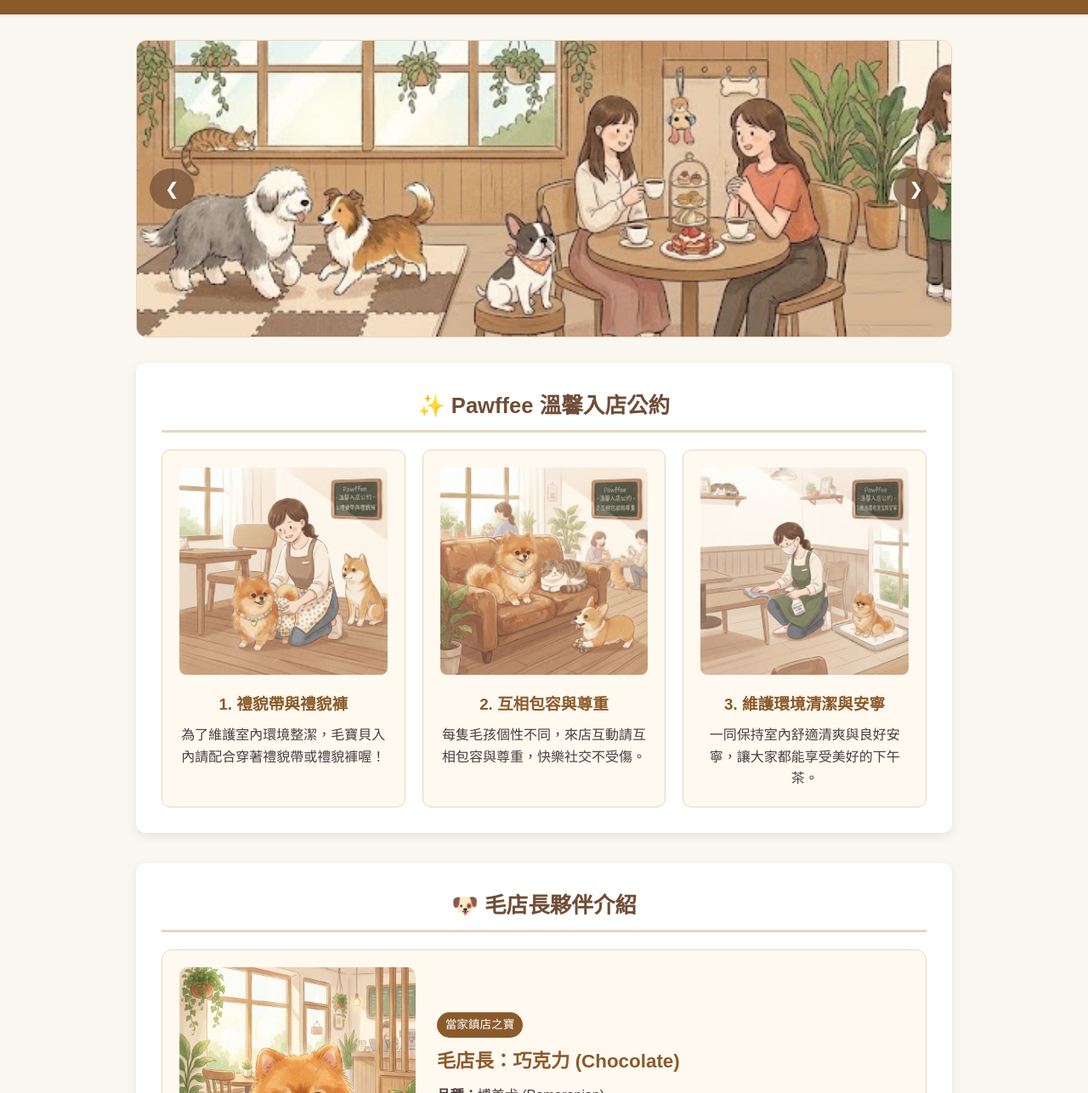
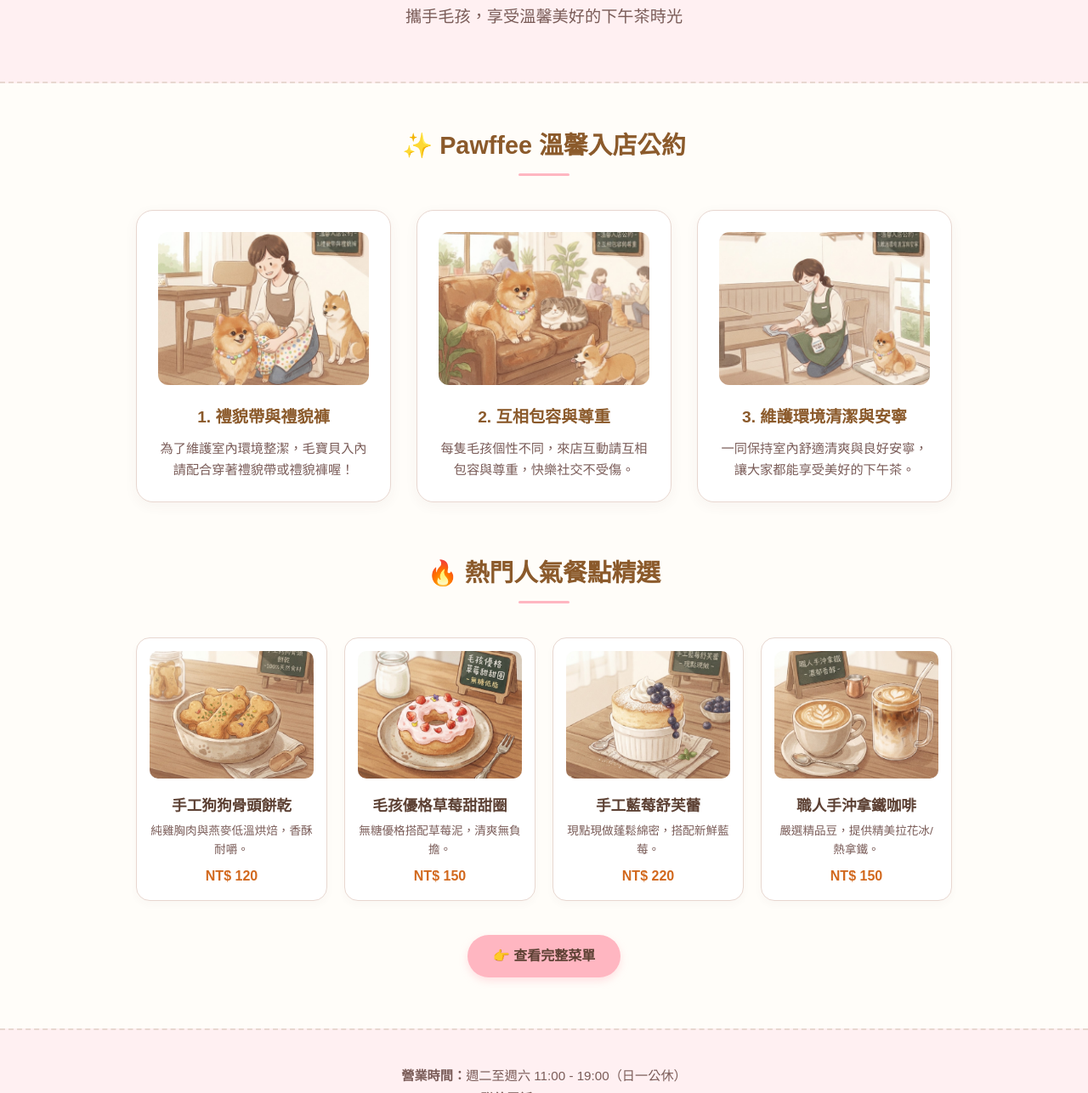
Before and after one commit to a0984030569-art/myweb, a plain HTML site: page index.html in a window 1280 px wide. Shown: the part 204-1490 px from the top of the page at 85% size. Drawn offline with Linux system fonts and the light colour scheme; a web font is replaced by a local one.

Commit message:
Update index.html

```diff
--- a/index.html
+++ b/index.html
@@ -1,196 +1,335 @@
 <!DOCTYPE html>
-<html lang="zh-TW">
+<html lang="zh-Hant">
 <head>
     <meta charset="UTF-8">
     <meta name="viewport" content="width=device-width, initial-scale=1.0">
-  <title>Pawffee Cafe - 寵物友善咖啡廳首頁</title>
+    <title>Pawffee Cafe 寵物友善咖啡廳</title>
+    <!-- Google Fonts 溫潤圓體 -->
+    <link href="https://fonts.googleapis.com/css2?family=Zen+Maru+Gothic:wght@400;500;700&display=swap" rel="stylesheet">
     <style>
-    * { box-sizing: border-box; font-family: 'PingFang TC', 'Microsoft JhengHei', sans-serif; margin: 0; padding: 0; }
-    body { background-color: #FAF6F0; color: #4A3E3D; line-height: 1.6; }
+        :root {
+            --primary-pink: #FFB6C1;
+            --soft-cream: #FFFDF9;
+            --warm-brown: #5C4033;
+            --accent-brown: #8B5A2B;
+            --light-pink-bg: #FFF0F2;
+            --border-color: #E8D7D0;
+        }
 
-    header { background-color: #6F4E37; color: white; padding: 2.5rem 1rem; text-align: center; }
-    header h1 { font-size: 2.2rem; margin-bottom: 8px; }
+        * {
+            box-sizing: border-box;
+            margin: 0;
+            padding: 0;
+            font-family: 'Zen Maru Gothic', sans-serif;
+        }
 
-    nav { background-color: #8B5A2B; padding: 12px; text-align: center; position: sticky; top: 0; z-index: 100; }
-    nav a { color: white; text-decoration: none; margin: 0 15px; font-weight: bold; font-size: 1.05rem; }
-    nav a:hover { color: #FFE4C4; text-decoration: underline; }
+        body {
+            background-color: var(--soft-cream);
+            color: var(--warm-brown);
+            line-height: 1.6;
+        }
 
-    .container { max-width: 1000px; margin: 30px auto; padding: 0 20px; }
-    .card { background: white; border-radius: 12px; padding: 30px; margin-bottom: 35px; box-shadow: 0 4px 12px rgba(0,0,0,0.08); }
-    h2 { color: #6F4E37; margin-bottom: 20px; border-bottom: 3px solid #E6D7C3; padding-bottom: 8px; text-align: center; font-size: 1.6rem; }
+        /* 導覽列 */
+        header {
+            background-color: var(--soft-cream);
+            border-bottom: 2px dashed var(--border-color);
+            position: sticky;
+            top: 0;
+            z-index: 100;
+        }
 
-    /* 1. 輪播圖樣式 */
-    .carousel-container { position: relative; max-width: 100%; height: 350px; overflow: hidden; border-radius: 12px; margin-bottom: 30px; background-color: #FFF6E9; border: 1px solid #E6D7C3; }
-    .carousel-slide { display: none; width: 100%; height: 100%; }
-    .carousel-slide img { width: 100%; height: 100%; object-fit: cover; }
-    .active-slide { display: block; }
-    .carousel-btn { position: absolute; top: 50%; transform: translateY(-50%); background: rgba(111, 78, 55, 0.7); color: white; border: none; padding: 12px 18px; font-size: 20px; cursor: pointer; border-radius: 50%; z-index: 10; }
-    .carousel-btn:hover { background: rgba(111, 78, 55, 0.9); }
-    .prev { left: 15px; }
-    .next { right: 15px; }
+        .nav-container {
+            max-width: 1100px;
+            margin: 0 auto;
+            display: flex;
+            justify-content: space-between;
+            align-items: center;
+            padding: 15px 20px;
+        }
 
-    /* 2. 溫馨入店公約 */
-    .features-grid { display: grid; grid-template-columns: repeat(auto-fit, minmax(260px, 1fr)); gap: 20px; margin-top: 20px; }
-    .feature-item { background: #FFF9F0; padding: 20px; border-radius: 10px; border: 1px solid #E6D7C3; text-align: center; }
-    .feature-item img { width: 100%; aspect-ratio: 1 / 1; object-fit: cover; border-radius: 8px; margin-bottom: 12px; }
-    .feature-item h3 { color: #8B5A2B; margin-bottom: 8px; }
+        .logo {
+            font-size: 1.5rem;
+            font-weight: 700;
+            color: var(--accent-brown);
+            text-decoration: none;
+            display: flex;
+            align-items: center;
+            gap: 8px;
+        }
 
-    /* 3. 毛店長巧克力卡片 */
-    .manager-box { display: flex; flex-wrap: wrap; align-items: center; gap: 25px; background: #FFF9F0; border-radius: 12px; padding: 20px; border: 1px solid #E6D7C3; }
-    .manager-img { flex: 1; min-width: 250px; height: 320px; object-fit: cover; border-radius: 10px; }
-    .manager-info { flex: 2; min-width: 280px; }
-    .manager-info h3 { color: #8B5A2B; font-size: 1.4rem; margin-bottom: 10px; }
-    .tag { display: inline-block; background: #8B5A2B; color: white; padding: 4px 10px; border-radius: 15px; font-size: 0.85rem; margin-bottom: 10px; }
+        .nav-links {
+            list-style: none;
+            display: flex;
+            gap: 25px;
+        }
 
-    /* 4. 首頁精選人氣餐點 */
-    .menu-grid { display: grid; grid-template-columns: repeat(auto-fit, minmax(210px, 1fr)); gap: 20px; margin-top: 15px; }
-    .menu-item { background: #FFF9F0; border-radius: 10px; padding: 15px; text-align: center; border: 1px solid #E6D7C3; }
-    .menu-item img { width: 100%; aspect-ratio: 1 / 1; object-fit: cover; border-radius: 8px; margin-bottom: 10px; }
-    .menu-item h4 { color: #5C4033; font-size: 1.1rem; margin-bottom: 6px; }
-    .menu-item p { font-size: 0.85rem; color: #666; margin-bottom: 10px; height: 38px; overflow: hidden; }
-    .price { color: #D97706; font-weight: bold; font-size: 1.1rem; }
-    .more-menu-btn { display: block; width: 220px; margin: 25px auto 0 auto; padding: 12px; background-color: #8B5A2B; color: white; text-decoration: none; text-align: center; font-weight: bold; border-radius: 25px; transition: 0.3s; }
-    .more-menu-btn:hover { background-color: #6F4E37; }
+        .nav-links a {
+            text-decoration: none;
+            color: var(--warm-brown);
+            font-weight: 500;
+            transition: color 0.3s;
+        }
 
-    footer { text-align: center; padding: 20px; background-color: #4A3E3D; color: white; margin-top: 40px; }
+        .nav-links a:hover, .nav-links a.active {
+            color: #FF69B4;
+        }
 
-    @media (max-width: 600px) {
-      nav a { display: inline-block; margin: 5px; font-size: 0.95rem; }
-      .container { padding: 0 10px; }
-      .carousel-container { height: 220px; }
+        /* 主視覺 Banner */
+        .hero-banner {
+            text-align: center;
+            padding: 60px 20px;
+            background-color: var(--light-pink-bg);
+            border-bottom: 2px dashed var(--border-color);
+        }
+
+        .hero-banner h1 {
+            font-size: 2.5rem;
+            color: var(--accent-brown);
+            margin-bottom: 15px;
+        }
+
+        .hero-banner p {
+            color: #7A5C58;
+            font-size: 1.2rem;
+        }
+
+        /* 內容區塊共用樣式 */
+        .container {
+            max-width: 1000px;
+            margin: 50px auto;
+            padding: 0 20px;
+        }
+
+        .section-title {
+            font-size: 1.8rem;
+            color: var(--accent-brown);
+            text-align: center;
+            margin-bottom: 40px;
+            position: relative;
+        }
+
+        .section-title::after {
+            content: '';
+            display: block;
+            width: 60px;
+            height: 3px;
+            background-color: var(--primary-pink);
+            margin: 10px auto 0;
+            border-radius: 2px;
+        }
+
+        /* 入店公約卡片 */
+        .rules-grid {
+            display: grid;
+            grid-template-columns: repeat(auto-fit, minmax(280px, 1fr));
+            gap: 30px;
+            margin-bottom: 60px;
+        }
+
+        .rule-card {
+            background: #ffffff;
+            border: 1px solid var(--border-color);
+            border-radius: 20px;
+            padding: 25px;
+            text-align: center;
+            box-shadow: 0 4px 15px rgba(92, 64, 51, 0.05);
+            transition: transform 0.3s;
+        }
+
+        .rule-card:hover {
+            transform: translateY(-5px);
+        }
+
+        .rule-card img {
+            width: 100%;
+            height: 180px;
+            object-fit: cover;
+            border-radius: 12px;
+            margin-bottom: 15px;
+        }
+
+        .rule-card h3 {
+            font-size: 1.2rem;
+            color: var(--accent-brown);
+            margin-bottom: 10px;
+        }
+
+        .rule-card p {
+            font-size: 0.95rem;
+            color: #7A5C58;
+        }
+
+        /* 熱門人氣餐點 */
+        .menu-preview-grid {
+            display: grid;
+            grid-template-columns: repeat(auto-fit, minmax(220px, 1fr));
+            gap: 20px;
+            margin-bottom: 40px;
+        }
+
+        .menu-preview-card {
+            background: #ffffff;
+            border: 1px solid var(--border-color);
+            border-radius: 16px;
+            padding: 15px;
+            text-align: center;
+            box-shadow: 0 4px 10px rgba(92, 64, 51, 0.03);
+        }
+
+        .menu-preview-card img {
+            width: 100%;
+            height: 150px;
+            object-fit: cover;
+            border-radius: 10px;
+            margin-bottom: 10px;
+        }
+
+        .menu-preview-card h4 {
+            font-size: 1.1rem;
+            color: var(--warm-brown);
+            margin-bottom: 5px;
+        }
+
+        .menu-preview-card p {
+            font-size: 0.85rem;
+            color: #7A5C58;
+            margin-bottom: 8px;
+        }
+
+        .menu-price {
+            font-weight: 700;
+            color: #D2691E;
+        }
+
+        .text-center {
+            text-align: center;
+            margin-top: 30px;
+        }
+
+        .btn {
+            display: inline-block;
+            background-color: var(--primary-pink);
+            color: var(--warm-brown);
+            padding: 12px 30px;
+            border-radius: 30px;
+            text-decoration: none;
+            font-weight: 700;
+            box-shadow: 0 4px 10px rgba(255, 182, 193, 0.4);
+            transition: background 0.3s, transform 0.2s;
+        }
+
+        .btn:hover {
+            background-color: #ff9dae;
+            transform: translateY(-2px);
+        }
+
+        /* 頁尾 */
+        footer {
+            background-color: var(--light-pink-bg);
+            text-align: center;
+            padding: 40px 20px;
+            border-top: 2px dashed var(--border-color);
+            color: #7A5C58;
+            font-size: 0.95rem;
+            margin-top: 60px;
+        }
+
+        .footer-info {
+            margin-bottom: 15px;
+            line-height: 1.8;
         }
     </style>
 </head>
 <body>
 
+    <!-- 導覽列 -->
     <header>
+        <div class="nav-container">
+            <a href="index.html" class="logo">🐾 Pawffee Cafe</a>
+            <ul class="nav-links">
+                <li><a href="index.html" class="active">首頁</a></li>
+                <li><a href="about.html">關於我們</a></li>
+                <li><a href="menu.html">完整菜單</a></li>
+                <li><a href="contact.html">聯絡我們</a></li>
+            </ul>
+        </div>
+    </header>
+
+    <!-- 主視覺 Banner -->
+    <section class="hero-banner">
         <h1>🐾 Pawffee Cafe 寵物友善咖啡廳</h1>
         <p>攜手毛孩，享受溫馨美好的下午茶時光</p>
-  </header>
-
-  <nav>
-    <a href="index.html">首頁</a>
-    <a href="about.html">關於我們</a>
-    <a href="menu.html">完整菜單</a>
-    <a href="contact.html">聯絡我們</a>
-  </nav>
+    </section>
 
     <div class="container">
 
-    <!-- 1. 輪播圖 (Banner) -->
-    <div class="carousel-container">
-      <div class="carousel-slide active-slide">
-        <img src="./banner1.jpg" alt="Pawffee Cafe 輪播圖 1">
-      </div>
-      <div class="carousel-slide">
-        <img src="./banner2.jpg" alt="Pawffee Cafe 輪播圖 2">
-      </div>
-      <div class="carousel-slide">
-        <img src="./banner3.jpg" alt="Pawffee Cafe 輪播圖 3">
-      </div>
-      <button class="carousel-btn prev" onclick="moveSlide(-1)">❮</button>
-      <button class="carousel-btn next" onclick="moveSlide(1)">❯</button>
-    </div>
-
-    <!-- 2. Pawffee 溫馨入店公約 -->
-    <div class="card">
-      <h2>✨ Pawffee 溫馨入店公約</h2>
-      <div class="features-grid">
-        <div class="feature-item">
-          <img src="./feature1.jpg" alt="禮貌帶與禮貌褲">
+        <!-- 溫馨入店公約 -->
+        <section style="margin-bottom: 60px;">
+            <h2 class="section-title">✨ Pawffee 溫馨入店公約</h2>
+            <div class="rules-grid">
+                <div class="rule-card">
+                    <img src="feature1.jpg" alt="禮貌帶與禮貌褲">
                     <h3>1. 禮貌帶與禮貌褲</h3>
                     <p>為了維護室內環境整潔，毛寶貝入內請配合穿著禮貌帶或禮貌褲喔！</p>
                 </div>
-        <div class="feature-item">
-          <img src="./feature2.jpg" alt="互相包容與尊重">
+                <div class="rule-card">
+                    <img src="feature2.jpg" alt="互相包容與尊重">
                     <h3>2. 互相包容與尊重</h3>
                     <p>每隻毛孩個性不同，來店互動請互相包容與尊重，快樂社交不受傷。</p>
                 </div>
-        <div class="feature-item">
-          <img src="./feature3.jpg" alt="維護環境清潔與安寧">
+                <div class="rule-card">
+                    <img src="feature3.jpg" alt="維護環境清潔與安寧">
                     <h3>3. 維護環境清潔與安寧</h3>
                     <p>一同保持室內舒適清爽與良好安寧，讓大家都能享受美好的下午茶。</p>
                 </div>
             </div>
+        </section>
+
+        <!-- 熱門人氣餐點精選 -->
+        <section>
+            <h2 class="section-title">🔥 熱門人氣餐點精選</h2>
+            <div class="menu-preview-grid">
+                <div class="menu-preview-card">
+                    <img src="pet_biscuit.jpg" alt="手工狗狗骨頭餅乾">
+                    <h4>手工狗狗骨頭餅乾</h4>
+                    <p>純雞胸肉與燕麥低溫烘焙，香酥耐嚼。</p>
+                    <div class="menu-price">NT$ 120</div>
                 </div>
-
-    <!-- 3. 毛店長「巧克力」專屬卡片 -->
-    <div class="card">
-      <h2>🐶 毛店長夥伴介紹</h2>
-      <div class="manager-box">
-        <img class="manager-img" src="./dog.jpg" alt="博美狗店長巧克力">
-        <div class="manager-info">
-          <span class="tag">當家鎮店之寶</span>
-          <h3>毛店長：巧克力 (Chocolate)</h3>
-          <p><strong>品種：</strong>博美犬 (Pomeranian)</p>
-          <p><strong>特徵與個性：</strong>圓滾滾亮眼、戴著標誌性心形彩色項鍊, 蓬鬆毛茸茸, 活潑親人、最喜歡討摸摸與巡桌接待客人。</p>
-          <p><strong>店長的話：</strong>「汪！歡迎來到 Pawffee Cafe！店裡的狗狗餅乾跟鮮食甜點都是我的最愛，大家一定要帶毛寶貝來找我玩喔！」</p>
+                <div class="menu-preview-card">
+                    <img src="pet_donut.jpg" alt="毛孩優格草莓甜甜圈">
+                    <h4>毛孩優格草莓甜甜圈</h4>
+                    <p>無糖優格搭配草莓泥，清爽無負擔。</p>
+                    <div class="menu-price">NT$ 150</div>
+                </div>
+                <div class="menu-preview-card">
+                    <img src="souffle.jpg" alt="手工藍莓舒芙蕾">
+                    <h4>手工藍莓舒芙蕾</h4>
+                    <p>現點現做蓬鬆綿密，搭配新鮮藍莓。</p>
+                    <div class="menu-price">NT$ 220</div>
+                </div>
+                <div class="menu-preview-card">
+                    <img src="latte.jpg" alt="職人手沖拿鐵咖啡">
+                    <h4>職人手沖拿鐵咖啡</h4>
+                    <p>嚴選精品豆，提供精美拉花冰/熱拿鐵。</p>
+                    <div class="menu-price">NT$ 150</div>
                 </div>
             </div>
+            <div class="text-center">
+                <a href="menu.html" class="btn">👉 查看完整菜單</a>
             </div>
-
-    <!-- 4. 首頁精選人氣餐點 -->
-    <div class="card">
-      <h2>🔥 熱門人氣餐點精選</h2>
-      <div class="menu-grid">
-        <div class="menu-item">
-          <img src="./pet_biscuit.jpg" alt="手工狗狗骨頭餅乾">
-          <h4>手工狗狗骨頭餅乾</h4>
-          <p>純雞胸肉與燕麥低溫烘焙，香酥耐嚼。</p>
-          <div class="price">NT$ 120</div>
-        </div>
-        <div class="menu-item">
-          <img src="./pet_donut.jpg" alt="毛孩優格草莓甜甜圈">
-          <h4>毛孩優格草莓甜甜圈</h4>
-          <p>無糖優格搭配草莓泥，清爽無負擔。</p>
-          <div class="price">NT$ 150</div>
-        </div>
-        <div class="menu-item">
-          <img src="./souffle.jpg" alt="手工藍莓舒芙蕾">
-          <h4>手工藍莓舒芙蕾</h4>
-          <p>現點現做蓬鬆綿密，搭配新鮮藍莓。</p>
-          <div class="price">NT$ 220</div>
-        </div>
-        <div class="menu-item">
-          <img src="./latte.jpg" alt="職人手沖拿鐵咖啡">
-          <h4>職人手沖拿鐵咖啡</h4>
-          <p>嚴選精品豆，提供精美拉花冰/熱拿鐵。</p>
-          <div class="price">NT$ 150</div>
-        </div>
-      </div>
-
-      <a href="menu.html" class="more-menu-btn">👉 查看完整菜單</a>
-    </div>
+        </section>
 
     </div>
 
+    <!-- 頁尾 -->
     <footer>
-    <p>© 2026 Pawffee Cafe | 寵物友善咖啡廳</p>
+        <div class="footer-info">
+            <p><strong>營業時間：</strong>週二至週六 11:00 - 19:00（日一公休）</p>
+            <p><strong>聯絡電話：</strong>2345-6789</p>
+            <p><strong>店家地址：</strong>新北市板橋區貓掌路 88 號</p>
+        </div>
+        <p>&copy; 2026 Pawffee Cafe | 寵物友善咖啡廳</p>
     </footer>
-
-  <script>
-    var slideIndex = 0;
-    showSlides();
-
-    function moveSlide(n) { showSpecificSlide(slideIndex += n); }
-
-    function showSpecificSlide(n) {
-      var slides = document.getElementsByClassName("carousel-slide");
-      if (n >= slides.length) { slideIndex = 0; }
-      if (n < 0) { slideIndex = slides.length - 1; }
-      for (var i = 0; i < slides.length; i++) { slides[i].classList.remove("active-slide"); }
-      slides[slideIndex].classList.add("active-slide");
-    }
-
-    function showSlides() {
-      var slides = document.getElementsByClassName("carousel-slide");
-      for (var i = 0; i < slides.length; i++) { slides[i].classList.remove("active-slide"); }
-      slideIndex++;
-      if (slideIndex > slides.length) { slideIndex = 1; }
-      slides[slideIndex - 1].classList.add("active-slide");
-      setTimeout(showSlides, 4000);
-    }
-  </script>
 
 </body>
 </html>
```
Lines whose indentation alone changed are shown as unchanged.
